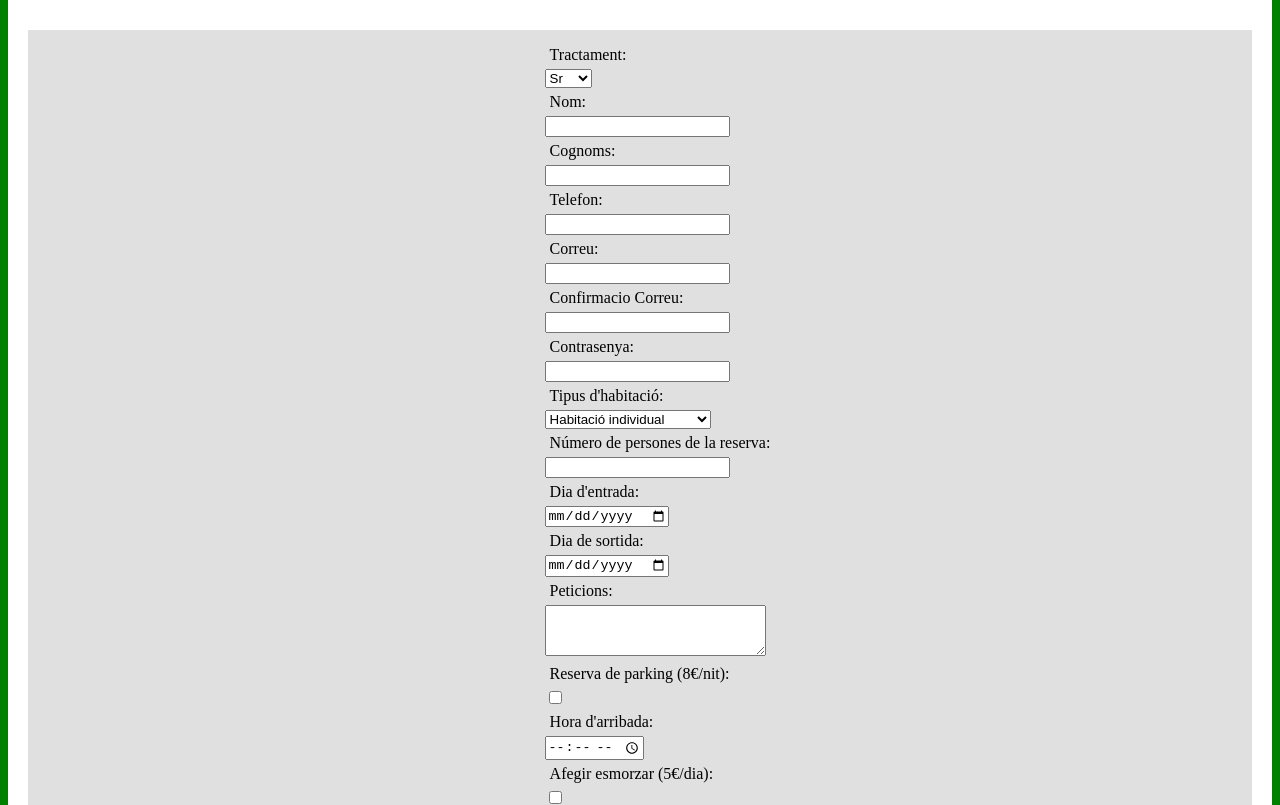
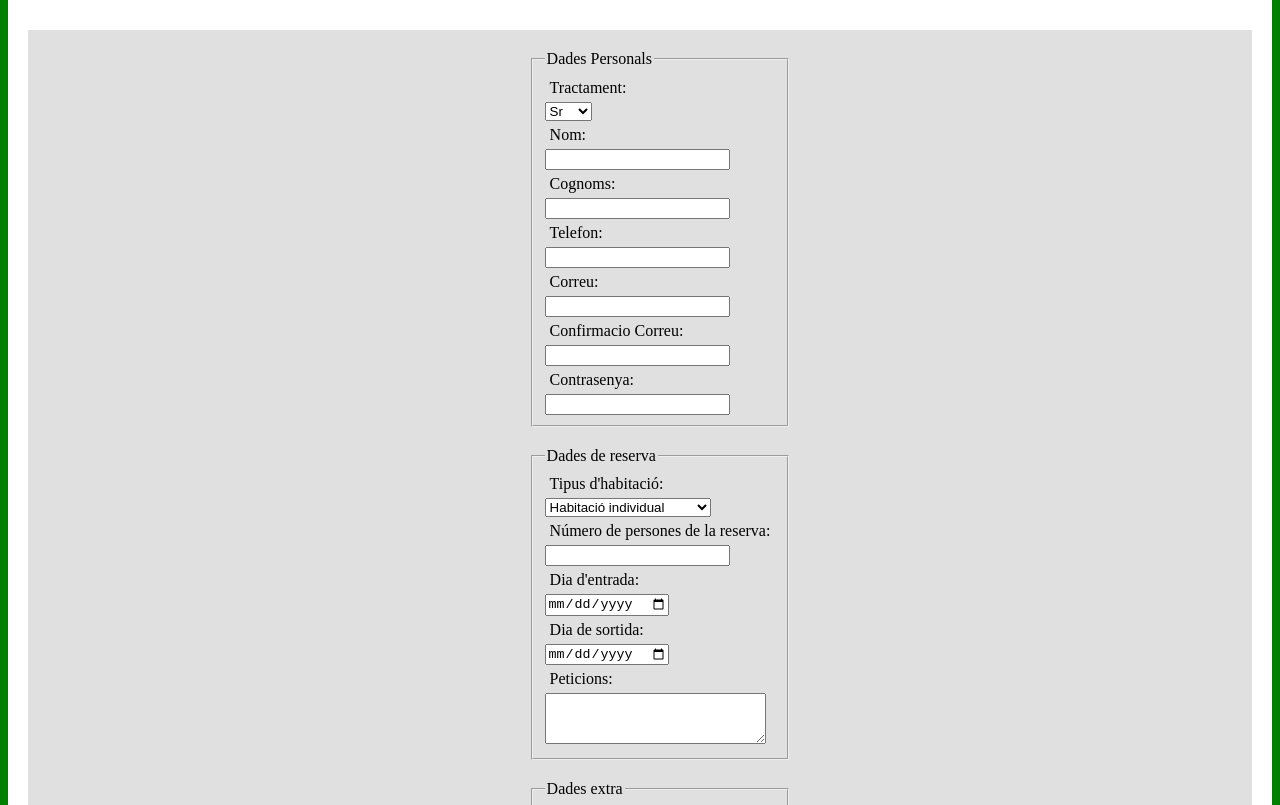
Before and after one commit to walidelourfi/DAM1, a plain HTML site: page A4/reserva.html in a window 1280 px wide. Shown: the part 177-982 px from the top of the page. Drawn offline with Linux system fonts and the light colour scheme.

Commit message:
fieldset added in A4 reserva

```diff
--- a/A4/reserva.html
+++ b/A4/reserva.html
@@ -25,6 +25,9 @@
     <div class="center_form">
         <form>
             <ul>
+                <fieldset>
+                    <legend>Dades Personals</legend>
+
                 <li><label for="Tractament">Tractament:</label></li>
                 <select name="Tractament" id="options" required>
                     <option value="sr">Sr</option>
@@ -49,7 +52,10 @@
 
                 <li><label for="password">Contrasenya:</label></li>
                 <input type="password" name="password" id="password" value="" required />
+                </fieldset>
 
+                <fieldset>
+                    <legend>Dades de reserva</legend>
                 <li><label for="habitacio">Tipus d'habitació:</label></li>
                 <select name="habitacio" id="options" required>
                     <option value="individual">Habitació individual</option>
@@ -69,7 +75,10 @@
 
                 <li><label for="peticions">Peticions:</label></li>
                 <textarea name="comments" id="peticions" cols="25" rows="3"></textarea>
+                </fieldset>
 
+                <fieldset>
+                    <legend>Dades extra</legend>
                 <li><label for="reserva_parking">Reserva de parking (8€/nit):</label></li>
                 <input type="checkbox" name="reserva_parking" id="reserva_parking" value="">
 
@@ -81,6 +90,7 @@
 
                 <li class="final_box"><input type="submit" value="Enviar" /></li>
                 <li class="final_box"><input type="reset" value="Reiniciar" /></li>
+                </fieldset>
             </ul>
         </form>
     </div>
--- a/A4/style_reserva.css
+++ b/A4/style_reserva.css
@@ -25,6 +25,9 @@ h1{
     display: flex;
     font-size: 50px;
     justify-content: center;
+}
+fieldset{
+    margin: 20px;
 }
 .center_form{
     margin: 20px;
```
Also changed, not shown: 1 other file.
